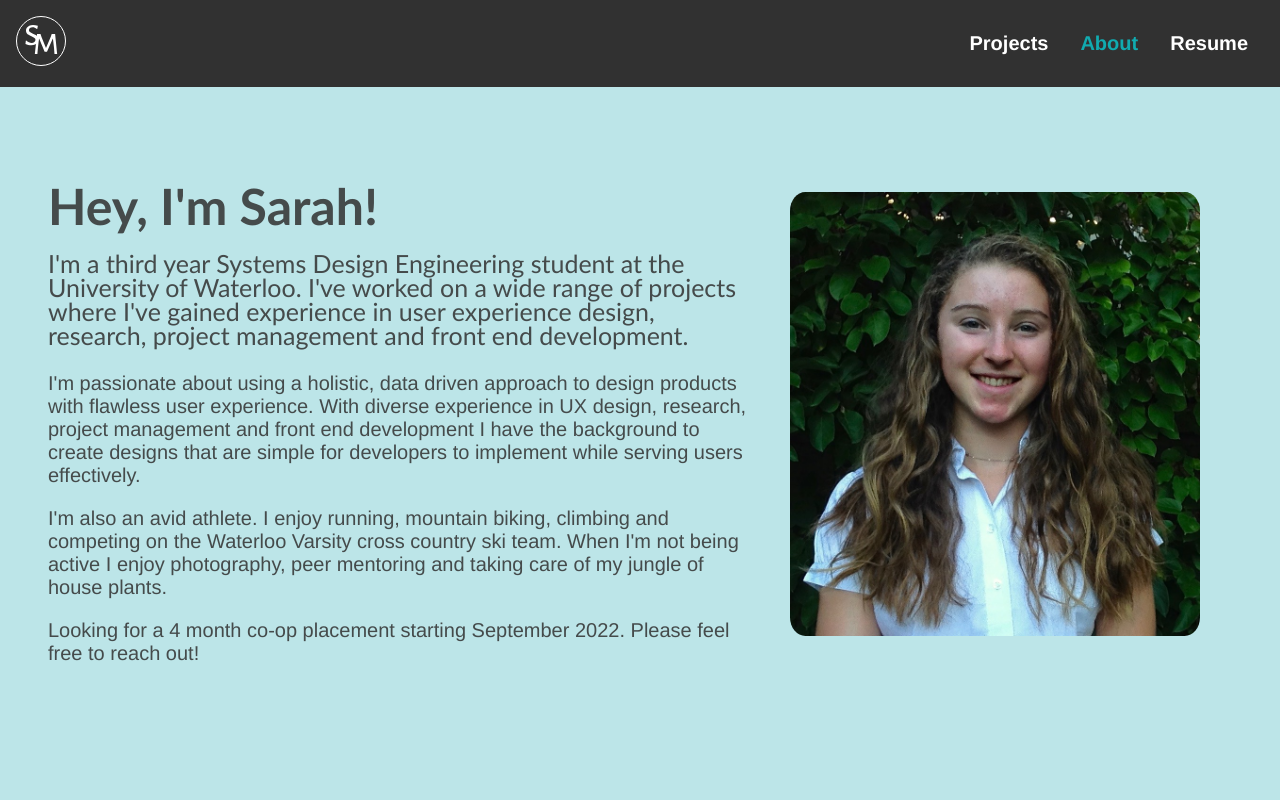
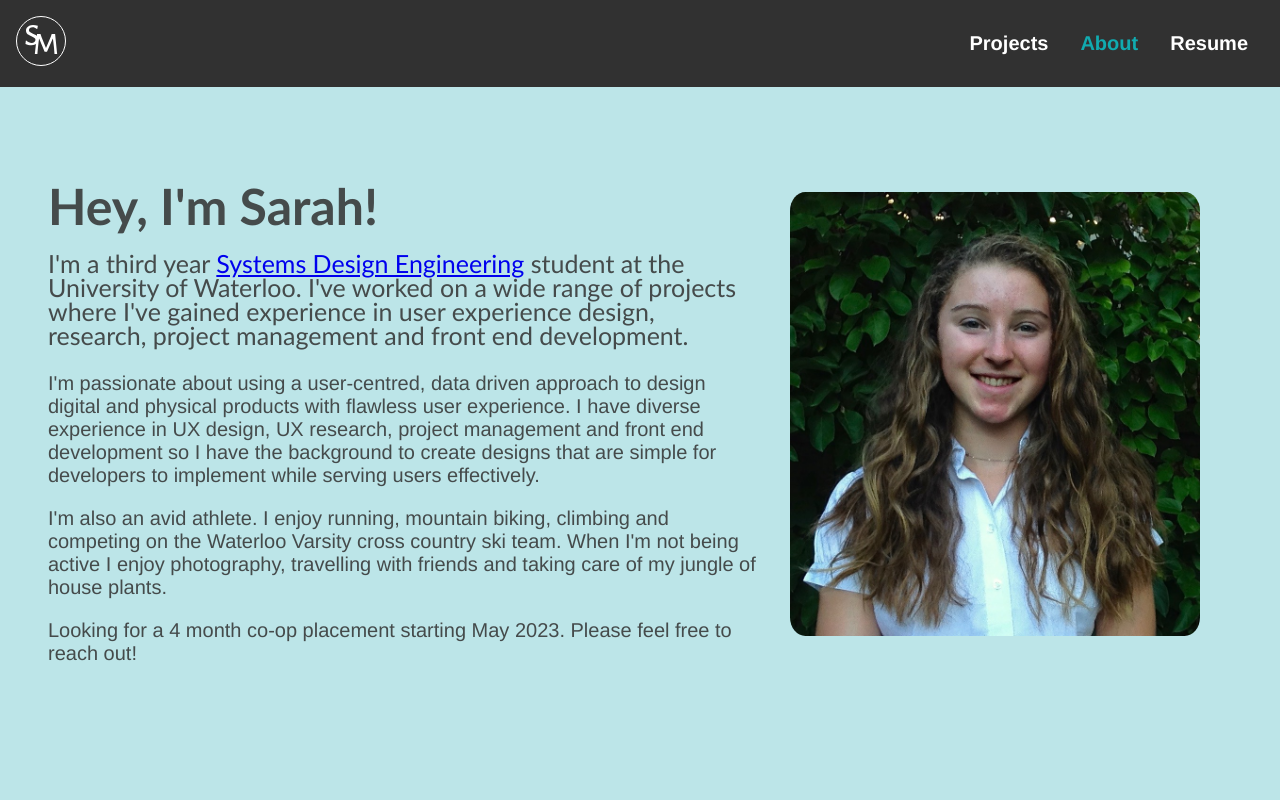
Before and after one commit to sarahmacintosh/portfolio-fall-2021, a Vue app: page /#/about in a window 1280 px wide. Shown: the top 800 px of the page. Built offline with nearby package versions, Linux system fonts and the light colour scheme.

Commit message:
updating about

```diff
--- a/src/views/About.vue
+++ b/src/views/About.vue
@@ -5,10 +5,10 @@
 		<img src="../assets/profile-image.jpeg" alt="Me!">
 			<div>
 				<h1>Hey, I'm Sarah!</h1>
-				<p class="sub-header">I'm a third year Systems Design Engineering student at the University of Waterloo. I've worked on a wide range of projects where I've gained experience in user experience design, research, project management and front end development.</p>
-				<p>I'm passionate about using a holistic, data driven approach to design products with flawless user experience. With diverse experience in UX design, research, project management and front end development I have the background to create designs that are simple for developers to implement while serving users effectively.</p>
-				<p>I'm also an avid athlete. I enjoy running, mountain biking, climbing and competing on the Waterloo Varsity cross country ski team. When I'm not being active I enjoy photography, peer mentoring and taking care of my jungle of house plants.</p>
-				<p>Looking for a 4 month co-op placement starting September 2022. Please feel free to reach out!</p>
+				<p class="sub-header">I'm a third year <a href="https://uwaterloo.ca/future-students/programs/systems-design-engineering">Systems Design Engineering</a> student at the University of Waterloo. I've worked on a wide range of projects where I've gained experience in user experience design, research, project management and front end development.</p>
+				<p>I'm passionate about using a user-centred, data driven approach to design digital and physical products with flawless user experience. I have diverse experience in UX design, UX research, project management and front end development so I have the background to create designs that are simple for developers to implement while serving users effectively.</p>
+				<p>I'm also an avid athlete. I enjoy running, mountain biking, climbing and competing on the Waterloo Varsity cross country ski team. When I'm not being active I enjoy photography, travelling with friends and taking care of my jungle of house plants.</p>
+				<p>Looking for a 4 month co-op placement starting May 2023. Please feel free to reach out!</p>
 			</div>
 		</div>
 		<Footer/>
```
Also changed, not shown: 1 other file (tests, documents, lock files or other folders).
